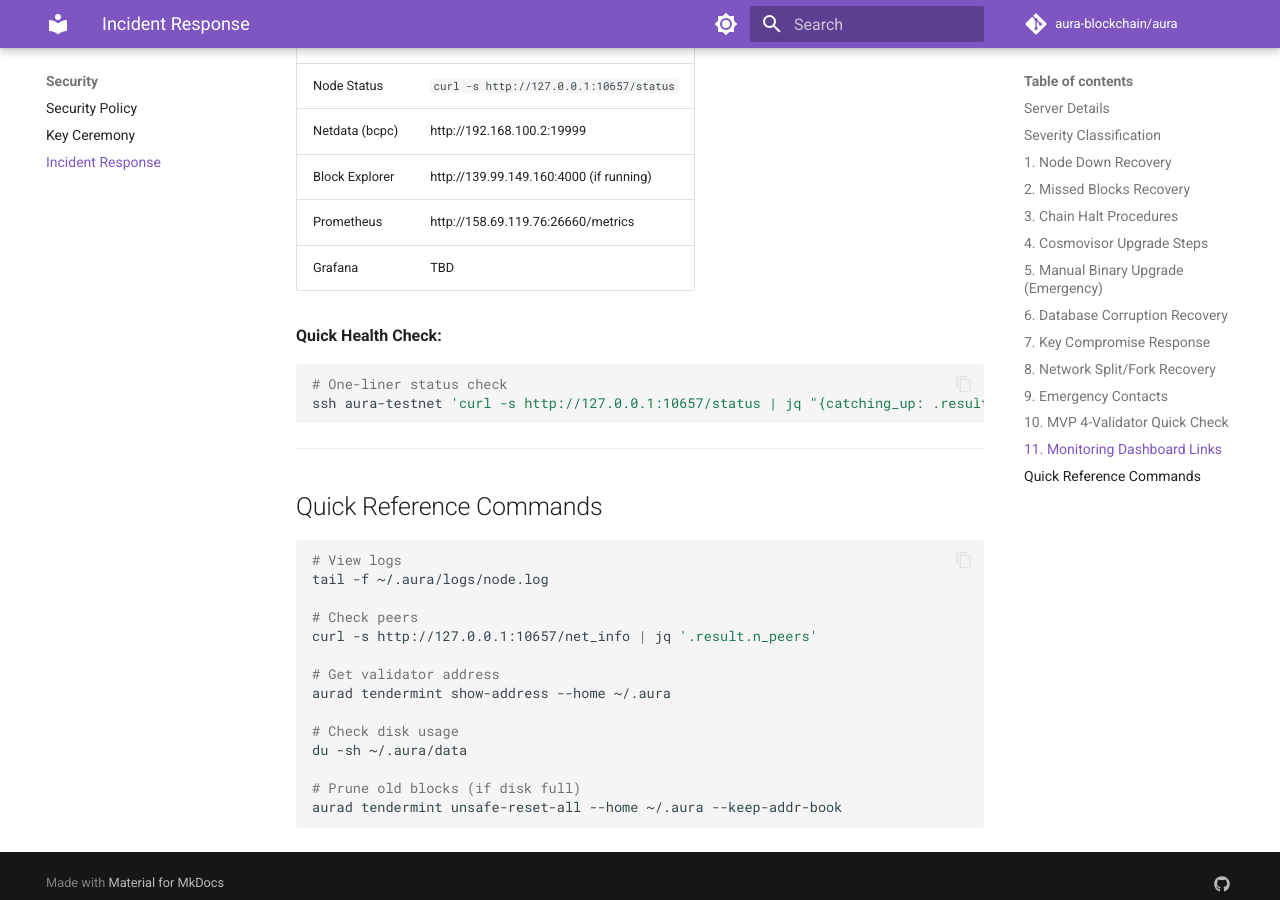
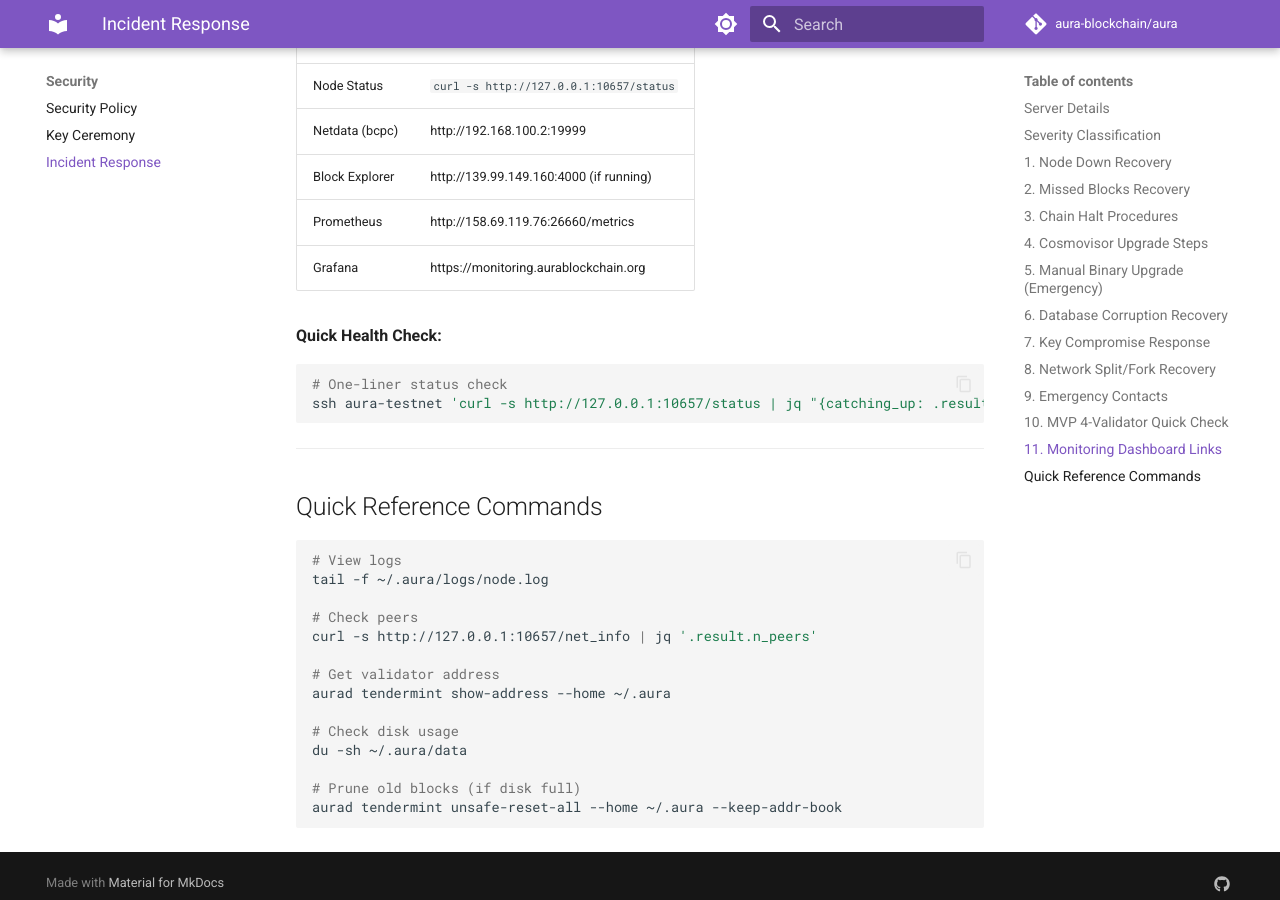
Before and after one commit to aura-blockchain/docs, an MkDocs documentation site: the page built from docs/security/incident-response.md, in a window 1280 px wide and 900 px high, scrolled down 5597 px. Built offline with MkDocs 1.6.1 and Material for MkDocs 9.7.7, drawn with Linux system fonts in a browser that asks for light colours; comment, search, counter and statistics services are not loaded.

Commit message:
fix: add correct Grafana monitoring URL
Update incident response documentation with the actual monitoring
URL: https://monitoring.aurablockchain.org

Co-Authored-By: Claude Opus 4.5 <noreply@anthropic.com>

````diff
--- a/docs/security/incident-response.md
+++ b/docs/security/incident-response.md
@@ -259,7 +259,7 @@ ssh aura-testnet "curl -s http://127.0.0.1:10657/consensus_state | jq '.result.r
 | Netdata (bcpc) | http://192.168.100.2:19999 |
 | Block Explorer | http://139.99.149.160:4000 (if running) |
 | Prometheus | http://158.69.119.76:26660/metrics |
-| Grafana | TBD |
+| Grafana | https://monitoring.aurablockchain.org |
 
 **Quick Health Check:**
 ```bash
````
